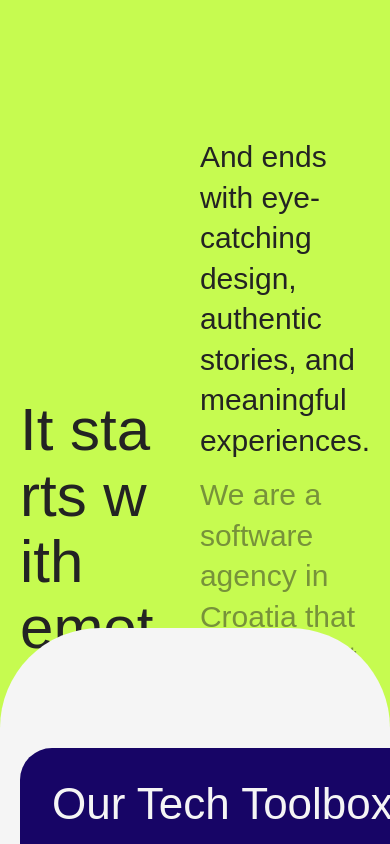
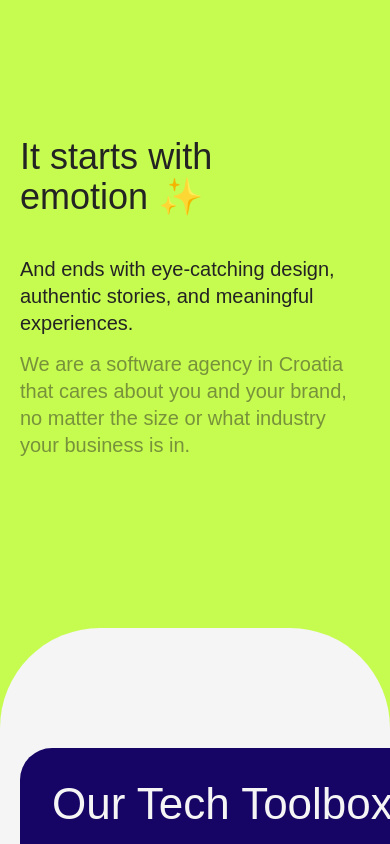
Before and after one commit to petar-simeta/evidente-website, a Next.js app: page / in a window 390 px wide. Shown: the part 960-1804 px from the top of the page. Built offline with nearby package versions, Linux system fonts and the light colour scheme; a web font is replaced by a local one.

Commit message:
about sections css for responsive

```diff
--- a/app/page.module.scss
+++ b/app/page.module.scss
@@ -317,6 +317,10 @@
     max-width: 1680px;
     padding: 0 20px;
     justify-self: anchor-center;
+
+    @media (max-width: 1000px) {
+      grid-template-columns: 1fr;
+    }
   }
 
   .left {
@@ -327,6 +331,13 @@
 
       display: flex;
       flex-direction: column;
+
+      @media (max-width: 800px) {
+        font-size: 48px;
+      }
+      @media (max-width: 500px) {
+        font-size: 36px;
+      }
     }
   }
 
@@ -338,6 +349,13 @@
 
       &:not(:last-child) {
         margin-bottom: 24px;
+      }
+
+      @media (max-width: 800px) {
+        font-size: 24px;
+      }
+      @media (max-width: 500px) {
+        font-size: 20px;
       }
     }
   }
```
